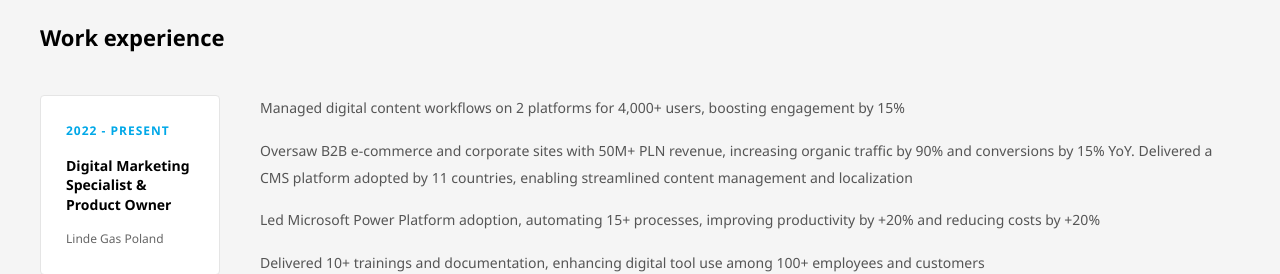
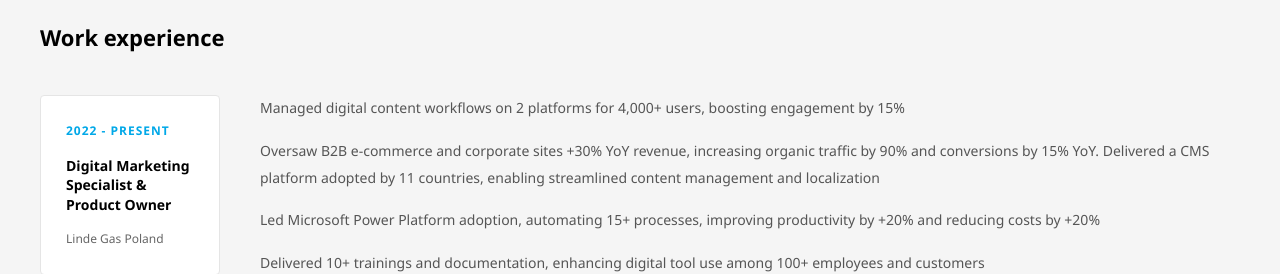
Before and after one commit to janjedrzejak/janjedrzejak.github.io, a plain HTML site: page index.html in a window 1280 px wide. Shown: the part 5060-5334 px from the top of the page. Drawn offline with Linux system fonts and the light colour scheme; animation ran at ten frames a second.

Commit message:
content update

```diff
--- a/index.html
+++ b/index.html
@@ -1269,7 +1269,7 @@
     <div style="flex: 1; min-width: 280px;">
         <ul style="list-style: none; color: #555; font-size: 14px; line-height: 1.9;">
             <li style="margin-bottom: 16px;">Managed digital content workflows on 2 platforms for 4,000+ users, boosting engagement by 15%</li>
-            <li style="margin-bottom: 16px;">Oversaw B2B e-commerce and corporate sites with 50M+ PLN revenue, increasing organic traffic by 90% and conversions by 15% YoY. Delivered a CMS platform adopted by 11 countries, enabling streamlined content management and localization</li>
+            <li style="margin-bottom: 16px;">Oversaw B2B e-commerce and corporate sites +30% YoY revenue, increasing organic traffic by 90% and conversions by 15% YoY. Delivered a CMS platform adopted by 11 countries, enabling streamlined content management and localization</li>
             <li style="margin-bottom: 16px;">Led Microsoft Power Platform adoption, automating 15+ processes, improving productivity by +20% and reducing costs by +20%</li>
             <li style="margin-bottom: 16px;">Delivered 10+ trainings and documentation, enhancing digital tool use among 100+ employees and customers</li>
             <li style="margin-bottom: 16px;">Handled 100+ content update tickets annually, meeting 95% SLA and brand standards</li>
```
Also changed, not shown: 2 other files.
